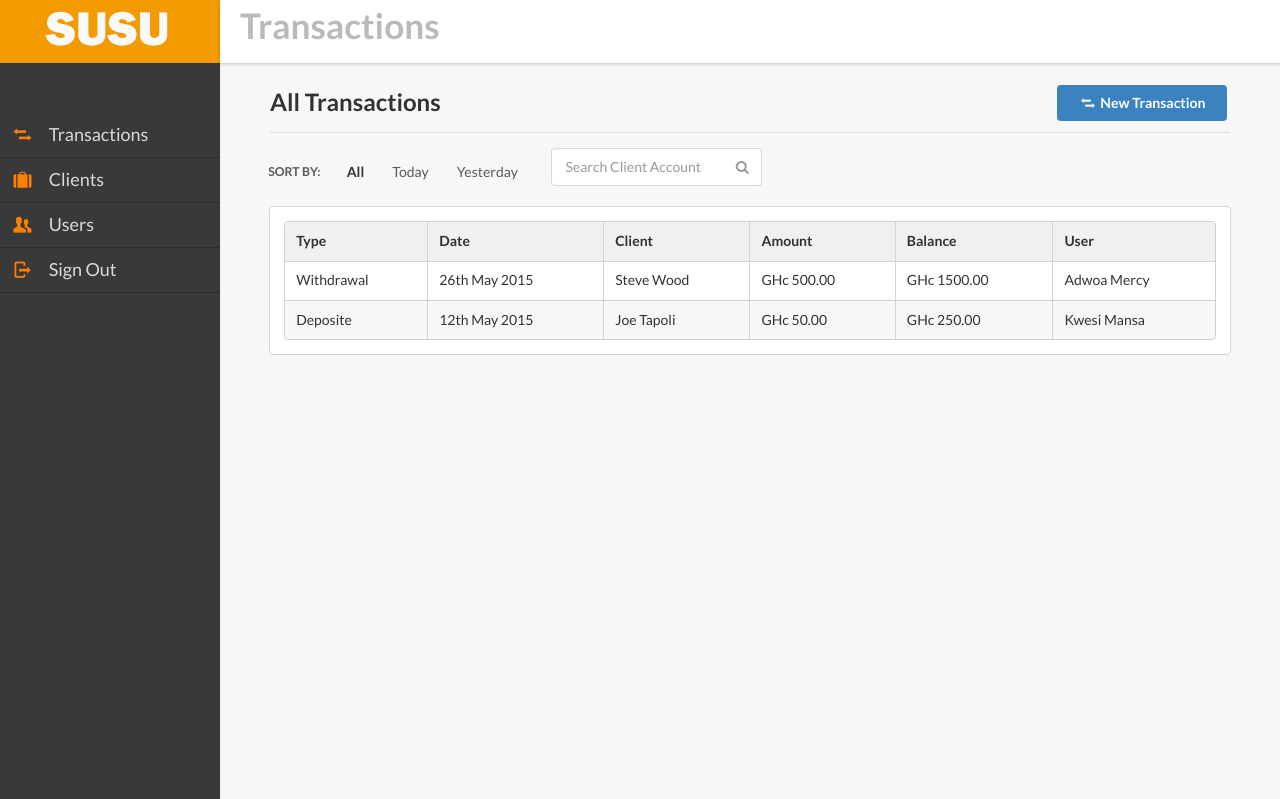
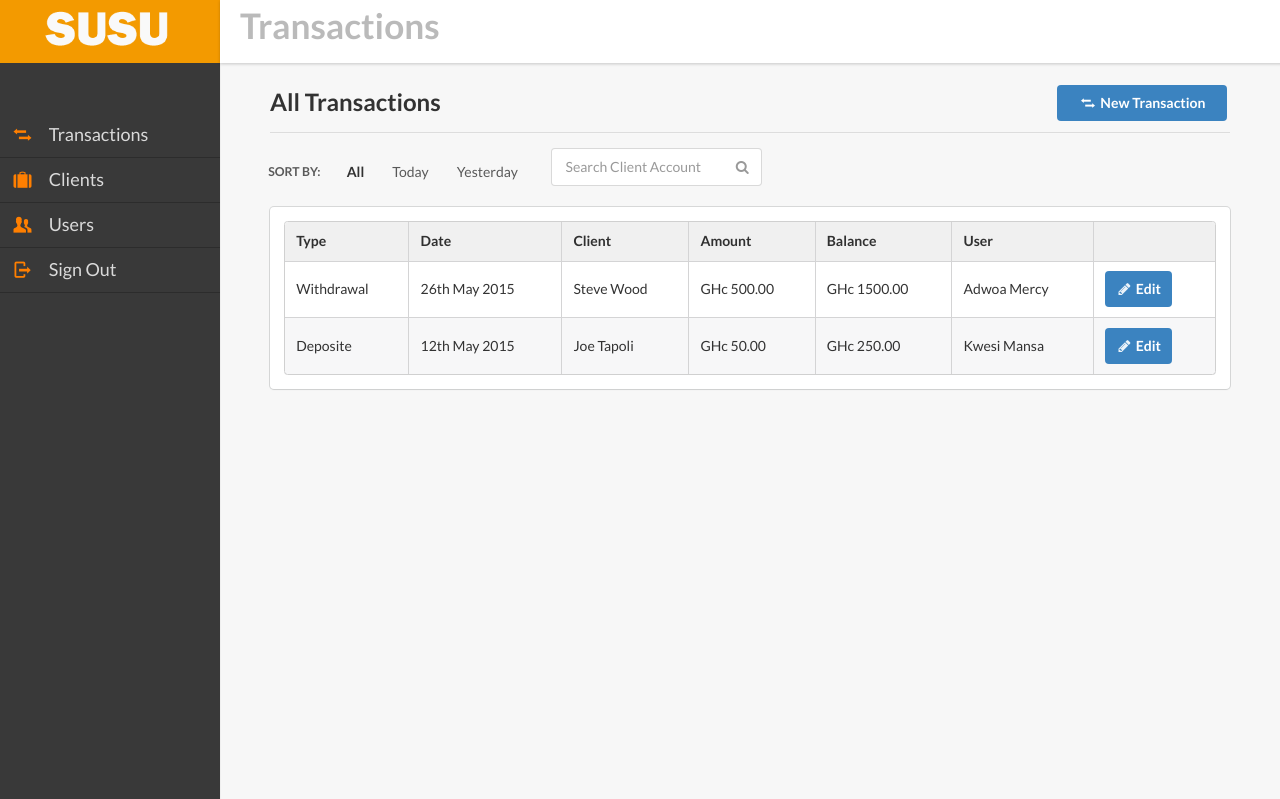
Before and after one commit to Rayden2015/Susu, a PHP site: page /trans.php in a window 1280 px wide. Shown: the top 799 px of the page. Run offline with PHP 8.4, Linux system fonts and the light colour scheme.

Commit message:
Edit button added

```diff
--- a/trans.php
+++ b/trans.php
@@ -53,6 +53,7 @@
                             <th>Amount</th>
                             <th>Balance</th>
                             <th>User</th>
+                            <th></th>
                         </tr>
                     </thead>
                     <tbody>
@@ -63,6 +64,11 @@
                             <td>GHc 500.00</td>
                             <td>GHc 1500.00</td>
                             <td>Adwoa Mercy</td>
+                            <td>
+                                <div class="ui icon button blue" title="Edit">
+                                    <i class="write icon"></i> Edit
+                                </div>
+                            </td>
                         </tr>
                         <tr>
                             <td>Deposite</td>
@@ -71,6 +77,11 @@
                             <td>GHc 50.00</td>
                             <td>GHc 250.00</td>
                             <td>Kwesi Mansa</td>
+                            <td>
+                                <div class="ui icon button blue" title="Edit">
+                                    <i class="write icon"></i> Edit
+                                </div>
+                            </td>
                         </tr>
                     </tbody>
                 </table>
```
